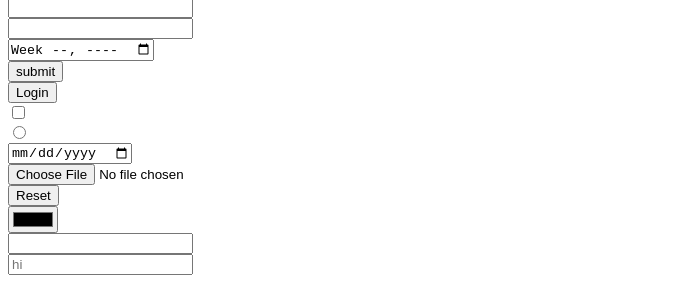
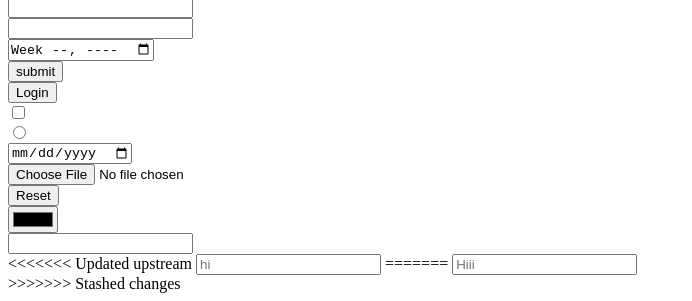
Before and after one commit to Anchalhdpandey/Anchal, a plain HTML site: page day2/day2.html in a window 1280 px wide. Shown: the part 652-953 px from the top of the page, without its empty margins (0-692 px from the left). Drawn offline with Linux system fonts and the light colour scheme.

Commit message:
Update day2.html

```diff
--- a/day2/day2.html
+++ b/day2/day2.html
@@ -25,6 +25,10 @@
         <input type="reset"/><br>
         <input type="color"/><br>
         <input type="text"/><br>
+<<<<<<< Updated upstream
         <input placeholder="hi"/>
+=======
+        <input placeholder="Hiii"/><br>
+>>>>>>> Stashed changes
     </body>
 </head>
```
